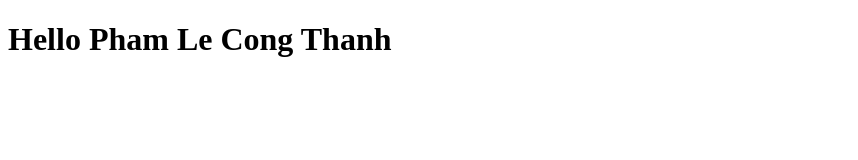
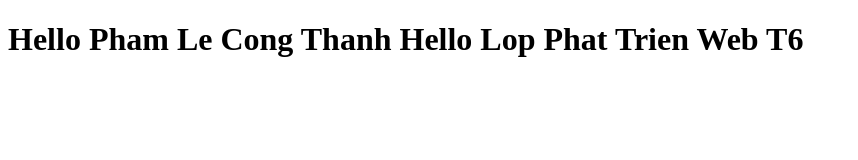
Before and after one commit to jurtisplc/jurtisplc.github.io, a plain HTML site: page index.html in a window 1280 px wide. Shown: the whole page, without its empty margins (0-858 px from the left). Drawn offline with Linux system fonts and the light colour scheme.

Commit message:
third push

```diff
--- a/index.html
+++ b/index.html
@@ -6,6 +6,6 @@
     <title>Document</title>
   </head>
   <body>
-    <h1>Hello Pham Le Cong Thanh</h1>
+    <h1>Hello Pham Le Cong Thanh Hello Lop Phat Trien Web T6</h1>
   </body>
 </html>
```
